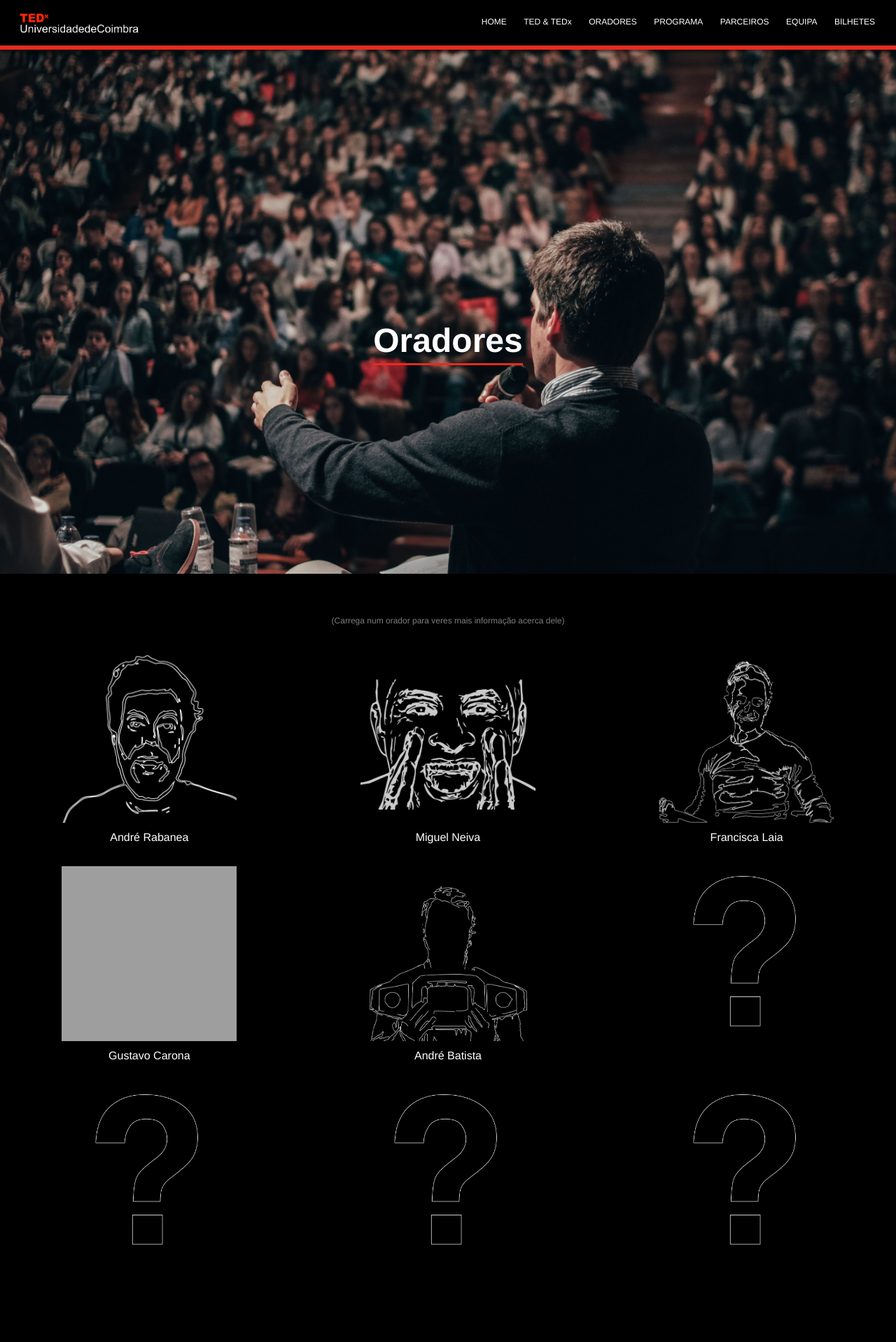
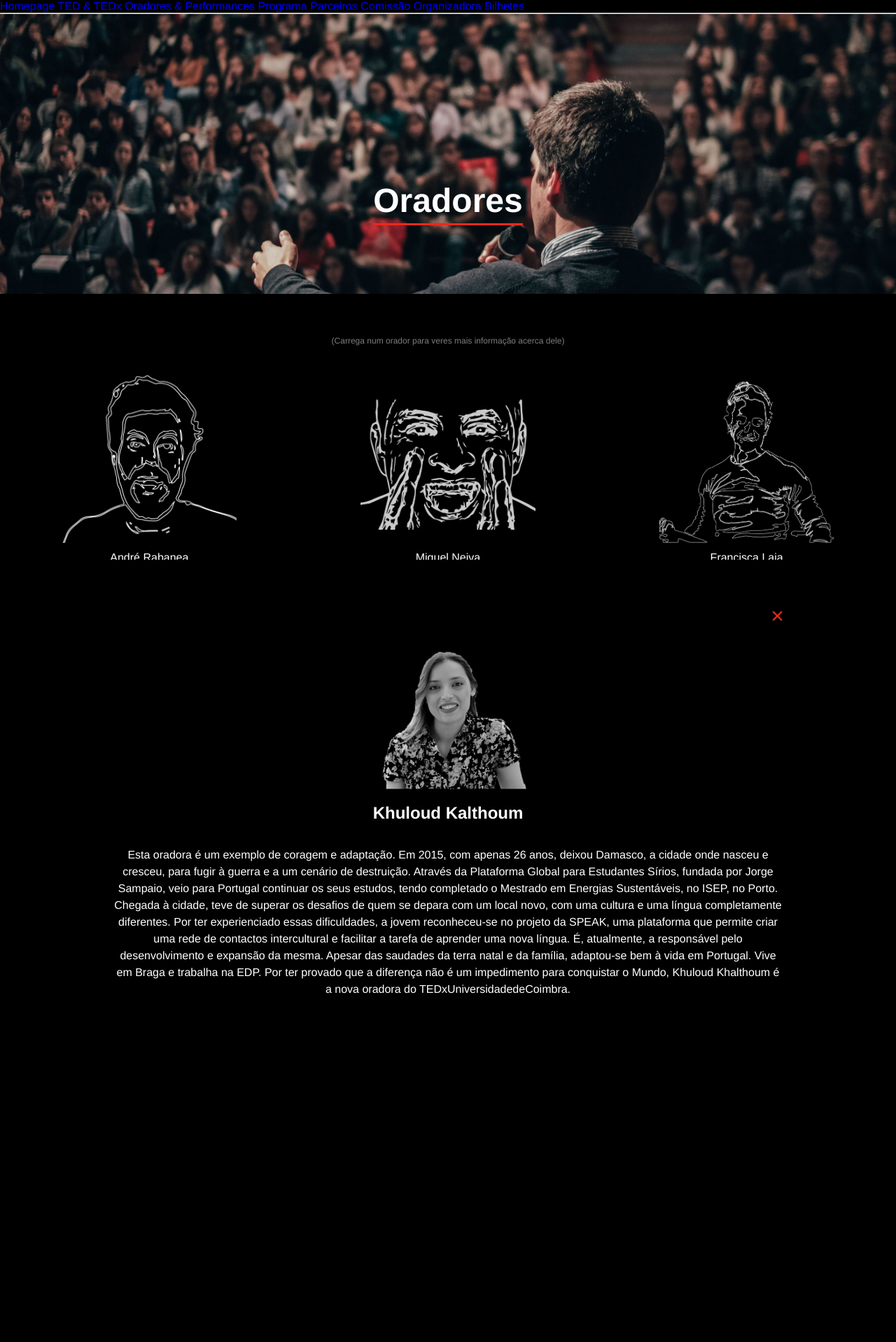
Before and after one commit to jeKnowledge/tedx, a Flask app: page /vieworators in a window 1280 px wide, after a click that opens the changed part. Shown: the top 1918 px of the page at 70% size. Run offline with Flask 2, Linux system fonts and the light colour scheme; grey boxes are pictures that could not be loaded.

Commit message:
add small changes to general layout

```diff
--- a/app/static/css/oradores.css
+++ b/app/static/css/oradores.css
@@ -140,7 +140,7 @@ label {
 
 /*--------------------------HOME---------------------*/
 #home_oradores {
-  height: 800px;
+  height: 400px;
   background-image: url('../img/bckgted.jpg');
   background-position: center;
   background-size: cover;
@@ -503,12 +503,114 @@ margin: 2em;
 
 
 /*--------------------------ORADOR_6---------------------*/
+.orador_6{
+ background-color: rgba(0,0,0);
+ width:100%;
+ height: 150vh;
+ position: absolute;
+ top: 0;
+ left: 0;
+ z-index: 10;
+ opacity: 0;
+ visibility: hidden;
+ transition: all .5s;
+ margin-top: 800px;
+ padding-top: 100px;
+ color: #ffffffff;
+}
+.orador_6content{
+ width: 75%;
+ height: 65%;
+ background-color: #000000;
+ position: absolute;
+ top: 50%;
+ left: 50%;
+ margin-top: -150px;
+ transform: translate(-50%, -50%);
+ padding: 2em;
+ opacity: 0;
+ visibility: hidden;
+ transition: all .5s;
+}
+#orador_6:target{
+ opacity: 1;
+ visibility: visible;
+}
+#orador_6:target .orador_6content{
+ opacity: 1;
+ visibility: visible;
+}
+.orador_6close{
+ color: #363636;
+ font-size: 2em;
+ position: absolute;
+ top: .5em;
+ right: 1em;
+}
+.orador_6heading{
+ color: dodgerblue;
+ margin-bottom: 1em;
+}
+.orador_6paragraph{
+ line-height: 1.5em;
+}
 .orador_6open{
 display: inline-block;
 margin: 2em;
 }
 
 /*--------------------------ORADOR_7---------------------*/
+.orador_7{
+ background-color: rgba(0,0,0);
+ width:100%;
+ height: 150vh;
+ position: absolute;
+ top: 0;
+ left: 0;
+ z-index: 10;
+ opacity: 0;
+ visibility: hidden;
+ transition: all .5s;
+ margin-top: 800px;
+ padding-top: 100px;
+ color: #ffffffff;
+}
+.orador_7content{
+ width: 75%;
+ height: 65%;
+ background-color: #000000;
+ position: absolute;
+ top: 50%;
+ left: 50%;
+ margin-top: -150px;
+ transform: translate(-50%, -50%);
+ padding: 2em;
+ opacity: 0;
+ visibility: hidden;
+ transition: all .5s;
+}
+#orador_7:target{
+ opacity: 1;
+ visibility: visible;
+}
+#orador_7:target .orador_7content{
+ opacity: 1;
+ visibility: visible;
+}
+.orador_7close{
+ color: #363636;
+ font-size: 2em;
+ position: absolute;
+ top: .5em;
+ right: 1em;
+}
+.orador_7heading{
+ color: dodgerblue;
+ margin-bottom: 1em;
+}
+.orador_7paragraph{
+ line-height: 1.5em;
+}
 .orador_7open{
 display: inline-block;
 margin: 2em;
--- a/app/static/css/style.css
+++ b/app/static/css/style.css
@@ -51,7 +51,7 @@ li::before{
   position:static;
   width: 0%;
   transition: all ease-in-out 250ms;
-  margin-top: 10px;
+  margin-top: 15px;
 }
 li:hover::before{
   width: 100%;
--- a/app/templates/base.html
+++ b/app/templates/base.html
@@ -53,7 +53,7 @@
             <li><a href="{{url_for('vieworators')}}">ORADORES</a></li>
             <li><a href="{{url_for('program')}}">PROGRAMA</a></li>
             <li><a href="{{url_for('partners')}}">PARCEIROS</a></li>
-            <li><a href="{{url_for('team')}}">EQUIPA</a></li>
+            <li><a href="https://www.facebook.com/tedxuniversidadedecoimbra/">EQUIPA</a></li>
             <li><a href="{{url_for('tickets')}}">BILHETES</a></li>
           </ul>
           <div class="nav_2">
@@ -65,7 +65,7 @@
               <a href="{{url_for('vieworators')}}">ORADORES</a>
               <a href="{{url_for('program')}}">PROGRAMA</a>
               <a href="{{url_for('partners')}}">PARCEIROS</a>
-              <a href="{{url_for('team')}}">EQUIPA</a>
+              <a href="https://www.facebook.com/tedxuniversidadedecoimbra/">EQUIPA</a>
               <a href="{{url_for('tickets')}}">BILHETES</a>
             </div>
           </div>
--- a/app/templates/index.html
+++ b/app/templates/index.html
@@ -9,9 +9,9 @@
       <p class="ano">2019</p>
       <p class="coimbra">Coimbra</p>
     </ul>
-    <div class="start-btn">
+    <!-- <div class="start-btn">
       <a href="#get-started">Inscreve-te!</a>
-    </div>
+    </div> -->
   </div>
   <div class="inconformismo_grande">
     <img src="{{url_for('static', filename='img/inconformismo.png')}}" width="677" height="367">
--- a/app/templates/vieworators.html
+++ b/app/templates/vieworators.html
@@ -53,7 +53,7 @@ Hoje dedica-se exclusivamente a “dar cor à vida” e anda pelo mundo. Miguel
       <a href="#oradores_list" class="orador_3close">&times;</a>
        <img width="250" height="250" src="{{ url_for('static', filename='img/laia.png')}}"/>
       <h2 class="orador_3heading">Francisca Laia</h2>
-      <p class="description">Canoista da Seleção Nacional</p>
+      <p class="description"></p>
       <p class="orador_3paragraph">Médica que vale ouro, tomou contacto com o mundo da canoagem através do seu pai e iniciou o seu percurso em 2003 no Clube Desportivo “Os Patos” em Abrantes. Desde então tem vindo a colecionar medalhas e troféus tanto nacionais como mundiais. “Atleta Feminina do Ano” é já quase o seu nome do meio, e não é por menos, uma vez que marcou presença nos últimos Jogos Olímpicos em Agosto de 2016 no Rio de Janeiro. No entanto, e porque nem só o desporto alimenta esta mulher, em 2012 ingressou em Medicina na nossa aclamada Universidade de Coimbra, terminou o curso e é hoje prova viva que “If you can dream it, you can do it”. Francisca Laia é a terceira oradora que vos apresentamos e que decerto deixará a sua marca no primeiro TEDxUniversidadedeCoimbra.</p>
     </div>
  </div>
@@ -62,6 +62,7 @@ Hoje dedica-se exclusivamente a “dar cor à vida” e anda pelo mundo. Miguel
 
 
 <div class="container_oradores">
+
 
   <div class="foto">
     <a href="#orador_4" class="orador_4open"><img width="250" height="250" src="{{ url_for('static', filename='img/caronaW.png')}}" onmouseover="this.src='{{ url_for('static', filename='img/carona.png')}}';" onmouseout="this.src='{{ url_for('static', filename='img/caronaW.png')}}';" /></a>
@@ -101,21 +102,38 @@ Portador de histórias que nos farão certamente parar um pouco para pensar, Gus
 </div>
 
 <div class="foto">
-  <a href="#orador_6" class="orador_6open"><img width="250" height="250" src="{{url_for('static', filename='img/nextW.png')}}"/></a>
-  <p class="nome"></p>
+  <a href="#orador_6" class="orador_6open"><img width="250" height="250" src="{{ url_for('static', filename='img/khuloudW.png')}}" onmouseover="this.src='{{ url_for('static', filename='img/khuloud.png')}}';" onmouseout="this.src='{{ url_for('static', filename='img/khuloudW.png')}}';" /></a>
+  <p class="nome">Khuloud Kalthoum</p>
+</div>
+<div class="orador_6" id="orador_6">
+<div class="orador_6content">
+  <a href="#oradores_list" class="orador_6close">&times;</a>
+  <img width="250" height="250" src="{{ url_for('static', filename='img/khuloud.png')}}"/>
+  <h2 class="orador_6heading">Khuloud Kalthoum</h2>
+  <p class="description"></p>
+  <p class="orador_6paragraph">Esta oradora é um exemplo de coragem e adaptação. Em 2015, com apenas 26 anos, deixou Damasco, a cidade onde nasceu e cresceu, para fugir à guerra e a um cenário de destruição. Através da Plataforma Global para Estudantes Sírios, fundada por Jorge Sampaio, veio para Portugal continuar os seus estudos, tendo completado o Mestrado em Energias Sustentáveis, no ISEP, no Porto. Chegada à cidade, teve de superar os desafios de quem se depara com um local novo, com uma cultura e uma língua completamente diferentes. Por ter experienciado essas dificuldades, a jovem reconheceu-se no projeto da SPEAK, uma plataforma que permite criar uma rede de contactos intercultural e facilitar a tarefa de aprender uma nova língua. É, atualmente, a responsável pelo desenvolvimento e expansão da mesma. Apesar das saudades da terra natal e da família, adaptou-se bem à vida em Portugal. Vive em Braga e trabalha na EDP. Por ter provado que a diferença não é um impedimento para conquistar o Mundo, Khuloud Khalthoum é a nova oradora do TEDxUniversidadedeCoimbra.</p>
 </div>
 </div>
 
 
 
-
+</div>
 
 
 <div class="container_oradores">
 
   <div class="foto">
-    <a href="#orador_7" class="orador_7open"><img width="250" height="250" src="{{url_for('static', filename='img/nextW.png')}}"/></a>
-    <p class="nome"></p>
+    <a href="#orador_7" class="orador_7open"><img width="250" height="250" src="{{ url_for('static', filename='img/simaoW.png')}}" onmouseover="this.src='{{ url_for('static', filename='img/simao.png')}}';" onmouseout="this.src='{{ url_for('static', filename='img/simaoW.png')}}';" /></a>
+    <p class="nome">Simão Nogueira</p>
+  </div>
+  <div class="orador_7" id="orador_7">
+  <div class="orador_7content">
+    <a href="#oradores_list" class="orador_7close">&times;</a>
+    <img width="250" height="250" src="{{ url_for('static', filename='img/simao.png')}}"/>
+    <h2 class="orador_7heading">Simão Nogueira</h2>
+    <p class="description"></p>
+    <p class="orador_7paragraph">"45% família, amigos e copos, 45% pessoas, tecnologia e trabalho, 10% futuro e inovação. Ah sim… Algures no meio, estudar design, business e dormir (este último, só quando calha)”, é assim que se apresenta este jovem de 20 anos, nascido e criado em Coimbra. Estudante de Design e Multimédia na Universidade de Coimbra, é atualmente CEO da jeKnowledge, a Júnior Empresa da FCTUC que conta já com 10 anos de existência. Trabalha também como Creative Technologist na BiLD, em Coimbra, para além dos muitos projetos que preenchem e diferenciam o seu portfólio. Um estudante que adora trabalhar, aprender e trabalhar para aprender! Inovador e empreendedor, é com olhos no futuro que, depois de palestras nos EUA e Tunísia, Simão estará presente como orador no TEDxUniversidadedeCoimbra para nos arrebatar a todos com a sua vontade de aprender coisas novas e, de viver!</p>
+  </div>
   </div>
 
 
```
Also changed, not shown: app/static/img/bckgted.jpg, app/static/img/khuloud.png (added), app/static/img/khuloudW.png (added), app/static/img/new1.jpg, app/static/img/simaoW.png (added), 7 other files.
